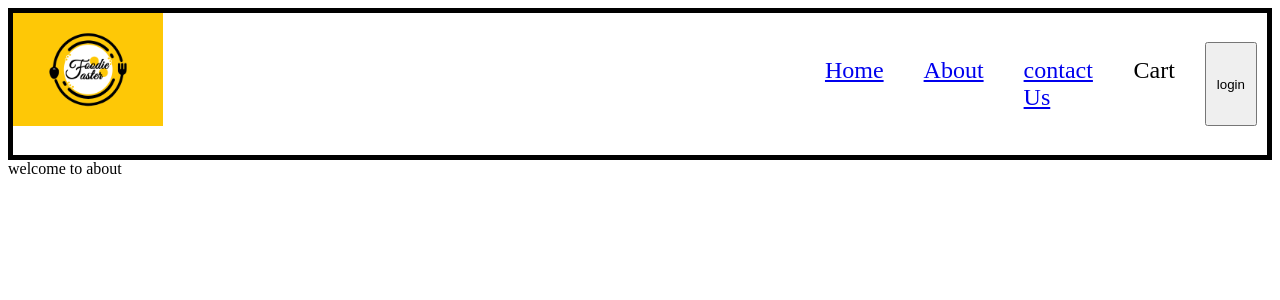
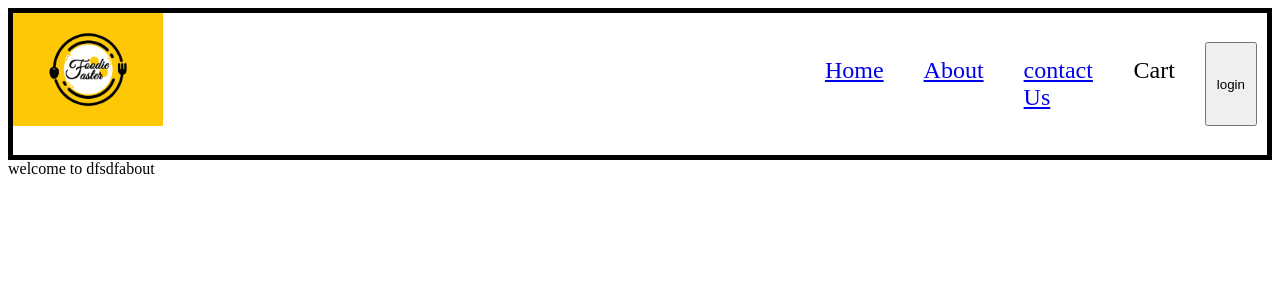
Before and after one commit to surendr-Reddy/swiggy-delivery-app, a React (Vite) app: page /about in a window 1280 px wide. Shown: the top 300 px of the page. Built offline with nearby package versions, Linux system fonts and the light colour scheme.

Commit message:
static routing

```diff
--- a/App.js
+++ b/App.js
@@ -5,20 +5,28 @@
 import About from "./src/components/About";
 import Contact from "./src/components/Contact";
 import Error from "./src/components/Error";
-import { createBrowserRouter, RouterProvider } from "react-router-dom";
+import { createBrowserRouter, RouterProvider,Outlet } from "react-router-dom";
 
 const App = () => {
   return (
     <>
       <Header />
-      <Body />
+     <Outlet/>
     </>
   );
 };
 const appRouter = createBrowserRouter([
-  { path: "/", element: <App />, errorElement: <Error /> },
-  { path: "/about", element: <About />, errorElement: <Error name="hi" /> }, // this error element only display when the error in the about page for any other url mismatch the mmain error element will display
-  { path: "/contact", element: <Contact /> },
+  {
+    path: "/",
+    element: <App />,
+    errorElement: <Error />,
+    children: [
+      { path: "/", element: <Body /> },
+      { path: "/about", element: <About />  },
+      { path: "/contact", element: <Contact /> }
+
+    ],
+  },
 ]);
 
 const root = ReactDom.createRoot(document.getElementById("root"));
--- a/src/components/About.js
+++ b/src/components/About.js
@@ -1,10 +1,16 @@
-import Header from "./Header";
-const About = () => {
+// const About = () => {
+//   return (
+//     <div className="about">
+//       <h>welcome to about</h>
+//     </div>
+//   );
+// };
+//
+function About (){
   return (
-    <div className="about">
-      <Header/>
-      <h>welcome to about</h>
-    </div>
-  );
-};
+       <div className="about">
+        <h>welcome to dfsdfabout</h>
+        </div>
+       );
+}
 export default About;
--- a/src/components/Header.js
+++ b/src/components/Header.js
@@ -1,6 +1,6 @@
 import { useState } from "react";
 import logo from "/images/logo.jpg"
-
+import { Link } from "react-router-dom";
 
 const Header = () => {
 const [ogin_btn, setogin_btn]=useState('login');
@@ -12,9 +12,9 @@
         </div>
         <div className="nav-items">
           <ul>
-            <li> <a href="/">Home</a></li>
-            <li> <a href="/about">About</a></li>
-            <li><a href="/contact">contact Us</a></li>
+            <li> <Link to="/">Home</Link></li>
+            <li> <Link to="/about">About</Link></li>
+            <li><Link to="/contact">contact Us</Link></li>
             <li>Cart</li>
             <button className="login-btn" onClick={()=>{ogin_btn==="login"?setogin_btn("logout"):setogin_btn("login")}}>{ogin_btn}</button>
           </ul>
```
